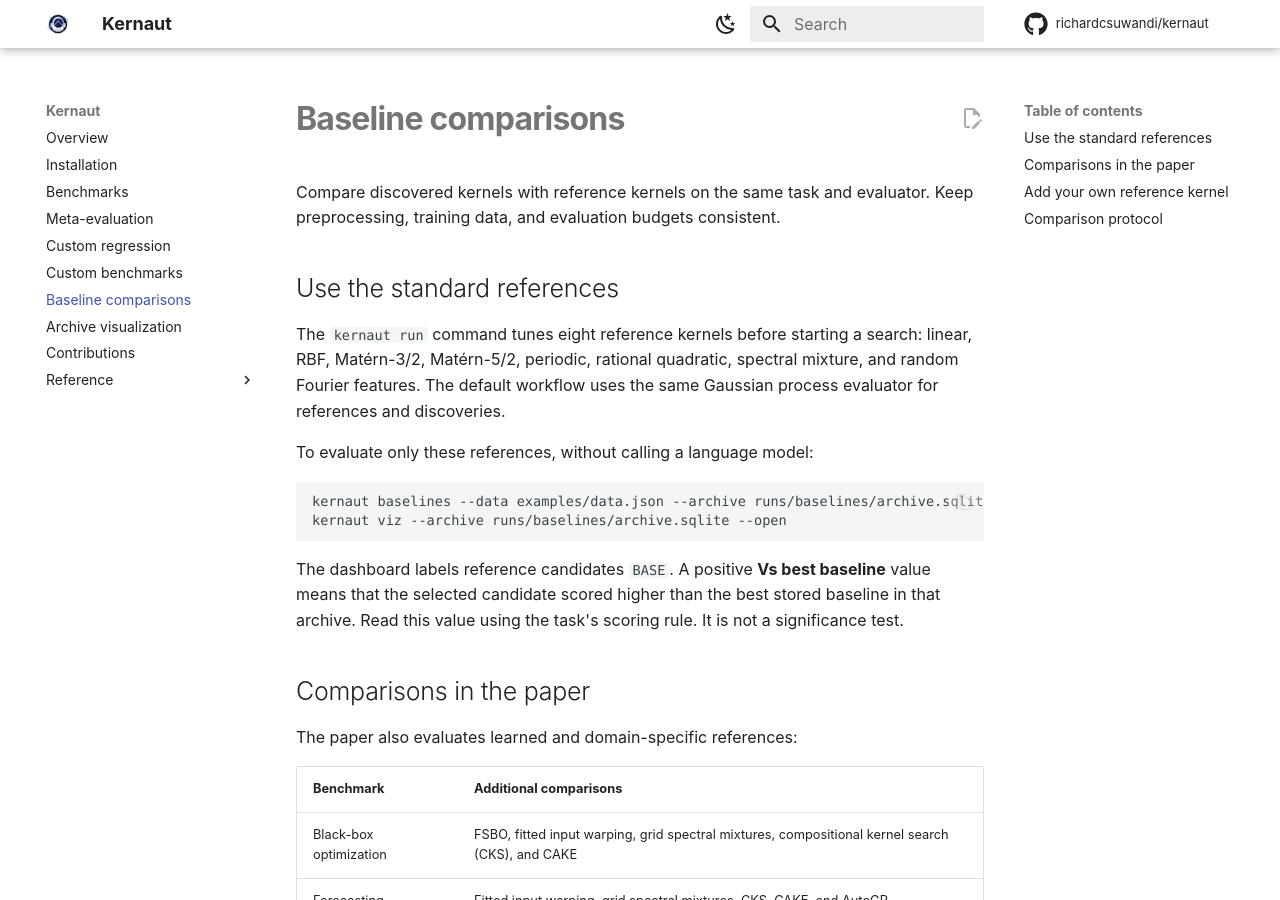
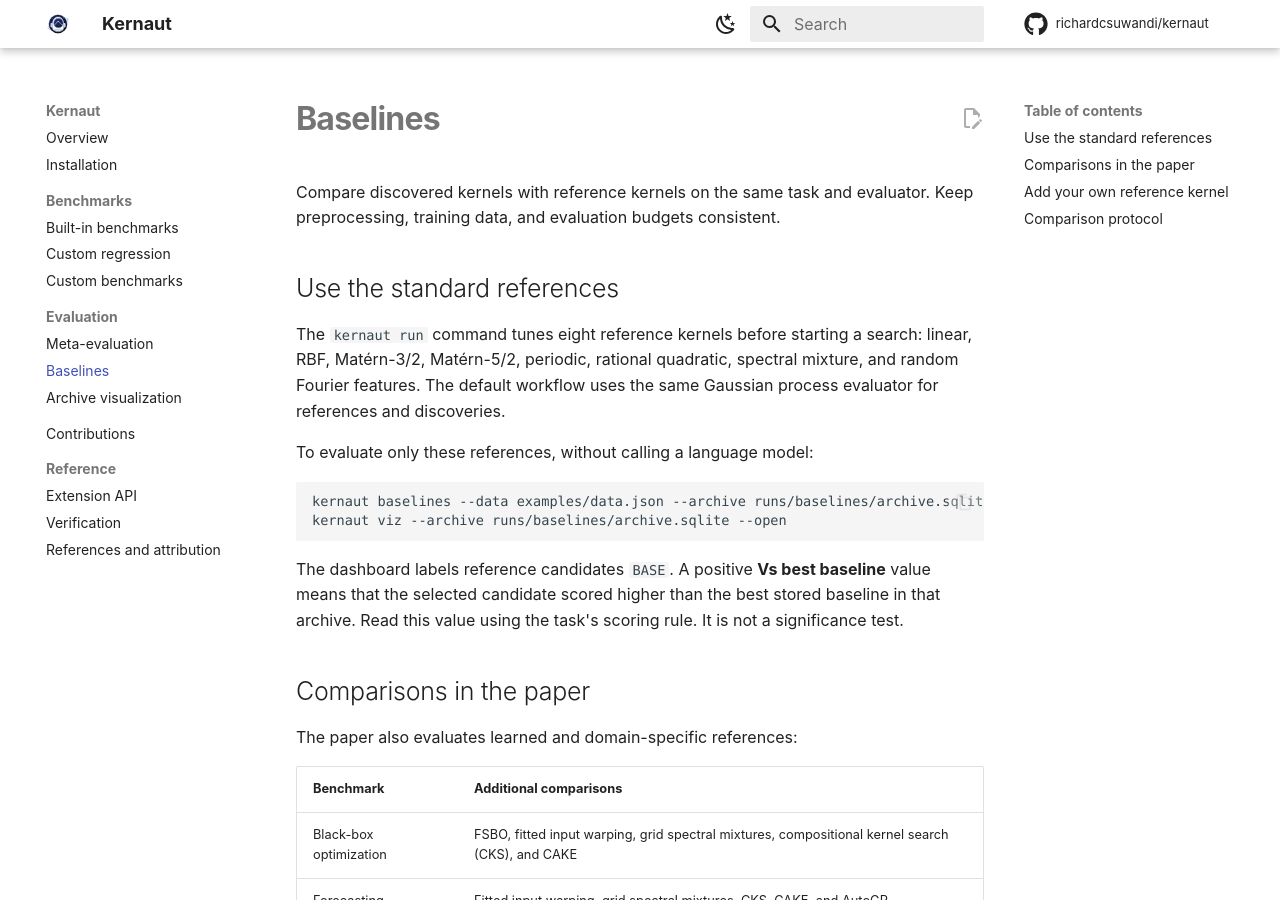
Before and after one commit to richardcsuwandi/kernaut, an MkDocs documentation site: the page built from docs/baselines.md, in a window 1280 px wide and 900 px high. Built offline with MkDocs 1.6.1 and Material for MkDocs 9.7.7, drawn with Linux system fonts in a browser that asks for light colours; comment, search, counter and statistics services are not loaded; some of the changed text lies outside the part shown.

Commit message:
docs: organize navigation into benchmarks and evaluation

```diff
--- a/docs/baselines.md
+++ b/docs/baselines.md
@@ -1,4 +1,4 @@
-# Baseline comparisons
+# Baselines
 
 Compare discovered kernels with reference kernels on the same task and evaluator.
 Keep preprocessing, training data, and evaluation budgets consistent.
--- a/mkdocs.yml
+++ b/mkdocs.yml
@@ -29,6 +29,7 @@ theme:
         icon: material/weather-sunny
         name: Switch to light mode
   features:
+    - navigation.sections
     - navigation.top
     - navigation.footer
     - search.suggest
@@ -71,12 +72,14 @@ validation:
 nav:
   - Overview: index.md
   - Installation: getting-started.md
-  - Benchmarks: tasks.md
-  - Meta-evaluation: meta-evaluation.md
-  - Custom regression: your-problem.md
-  - Custom benchmarks: custom-benchmarks.md
-  - Baseline comparisons: baselines.md
-  - Archive visualization: visualize.md
+  - Benchmarks:
+      - Built-in benchmarks: tasks.md
+      - Custom regression: your-problem.md
+      - Custom benchmarks: custom-benchmarks.md
+  - Evaluation:
+      - Meta-evaluation: meta-evaluation.md
+      - Baselines: baselines.md
+      - Archive visualization: visualize.md
   - Contributions: contributing.md
   - Reference:
       - Extension API: extensions.md
```
